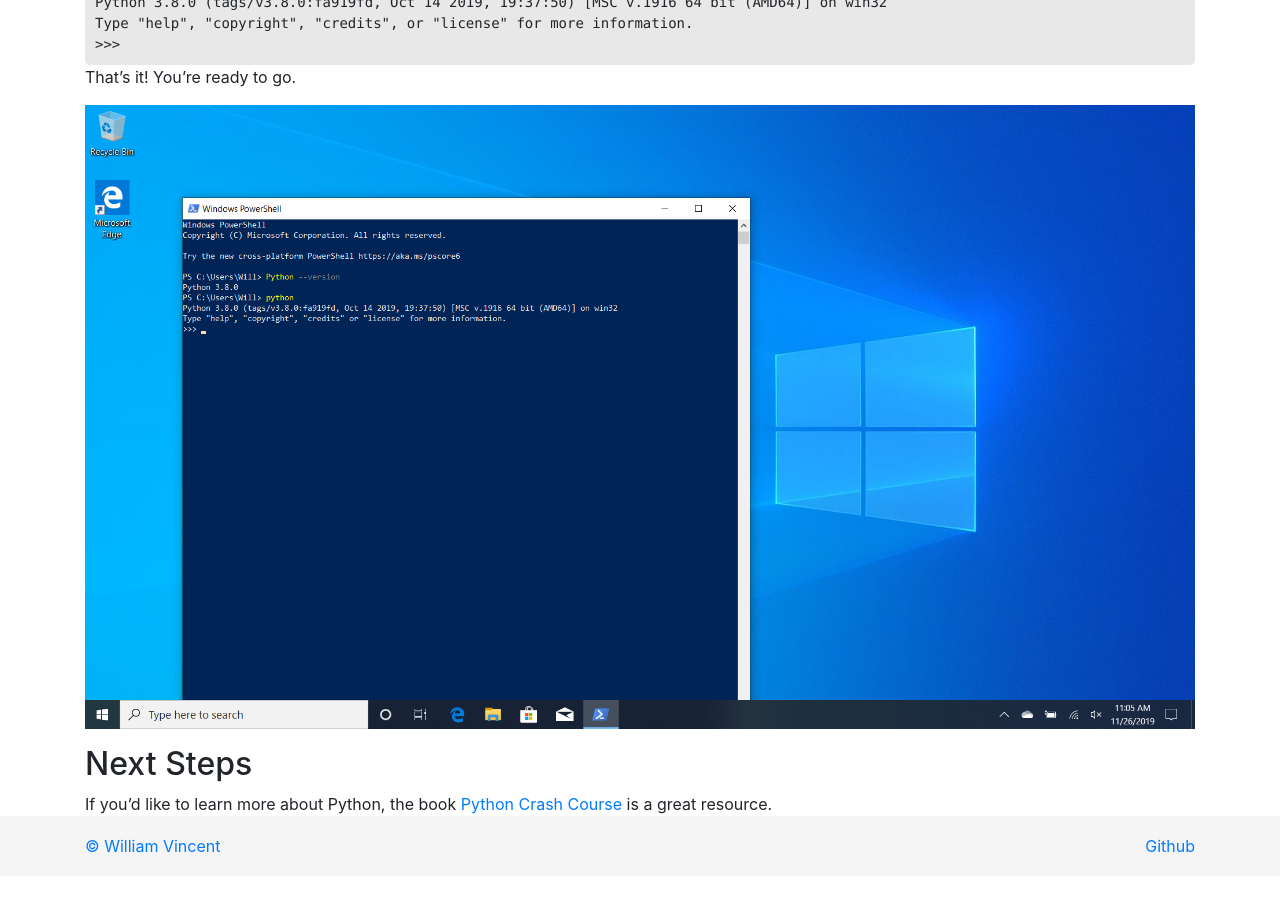
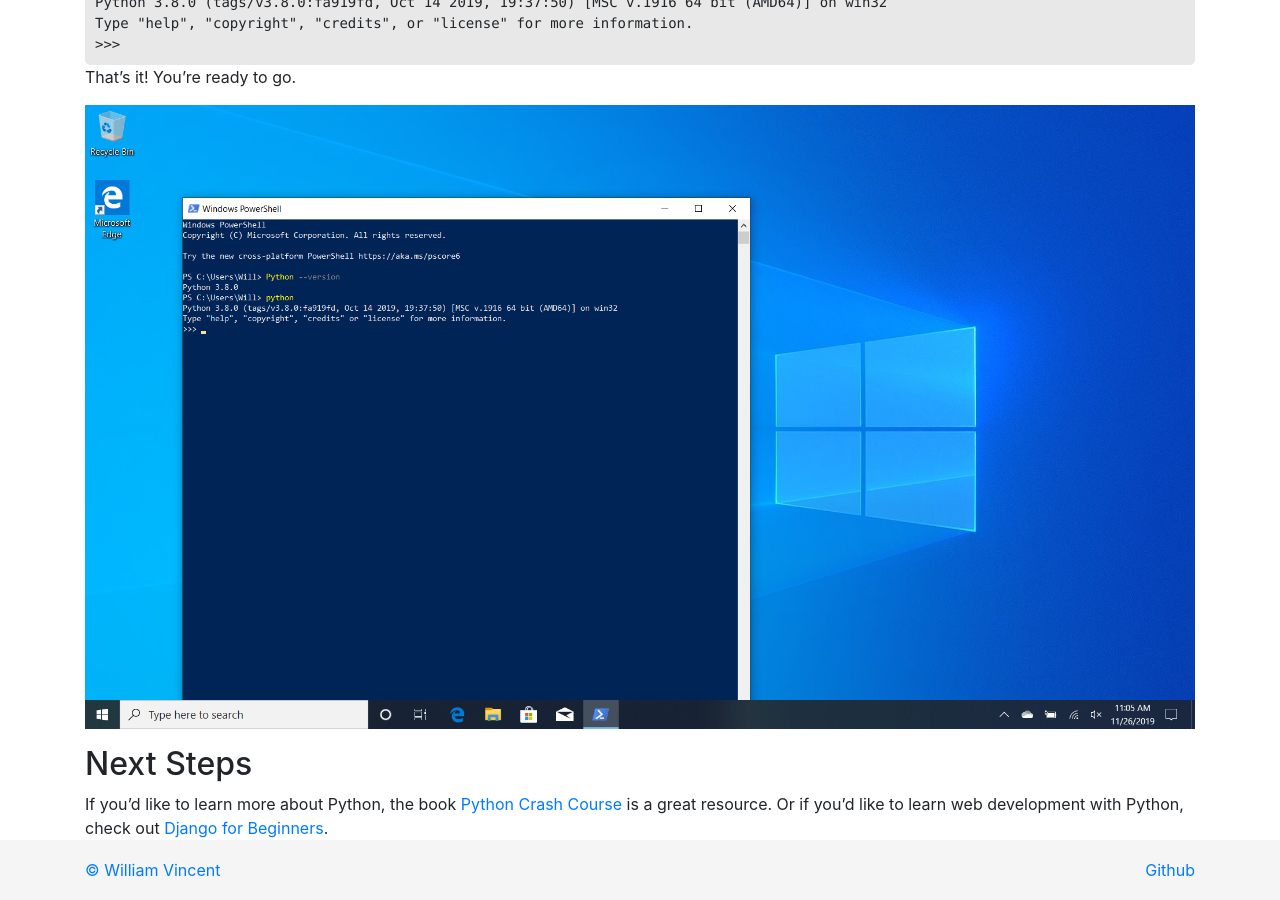
Before and after one commit to NazarMiroshnichenko/installpython3.com, a Jekyll site: the page built from _posts/2010-01-01-windows.markdown, in a window 1280 px wide and 900 px high, scrolled down 5896 px. Built offline with Jekyll 4.4.1, drawn with Linux system fonts in a browser that asks for light colours; before the commit the page ends 6772 px from its top, so only the background shows below that.

Commit message:
add Windows link for web development next steps

```diff
--- a/_posts/2010-01-01-windows.markdown
+++ b/_posts/2010-01-01-windows.markdown
@@ -76,6 +76,6 @@ That's it! You're ready to go.
 <img class="img-fluid" src="{{ site.url }}/assets/images/windows/powershell.png" alt="Powershell">
 
 ## Next Steps
-If you'd like to learn more about Python, the book [Python Crash Course](https://amzn.to/2okggMH) is a great resource.
+If you'd like to learn more about Python, the book [Python Crash Course](https://amzn.to/2okggMH) is a great resource. Or if you'd like to learn web development with Python, check out [Django for Beginners](https://djangoforbeginners.com).
 
 <!-- IDLE? VSCode? -->
```
